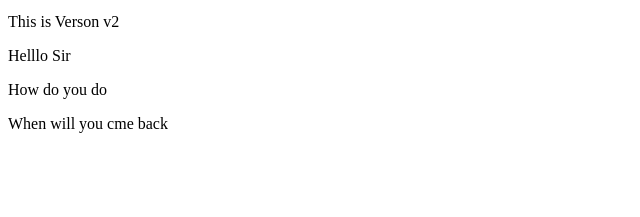
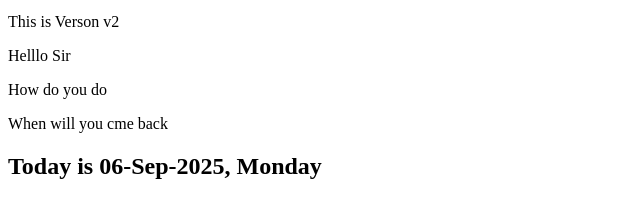
Before and after one commit to Arora1992/Arora_Repo_AA, a plain HTML site: page index.html in a window 1280 px wide. Shown: the part 101-318 px from the top of the page, without its empty margins (0-640 px from the left). Drawn offline with Linux system fonts and the light colour scheme.

Commit message:
This is v4

```diff
--- a/index.html
+++ b/index.html
@@ -14,5 +14,6 @@
 <p>Helllo Sir</p>
 <p>How do you do</p>
 <p>When will you cme back</p>
+<h2>Today is 06-Sep-2025, Monday</h2>
 </body>
 </html>
```
